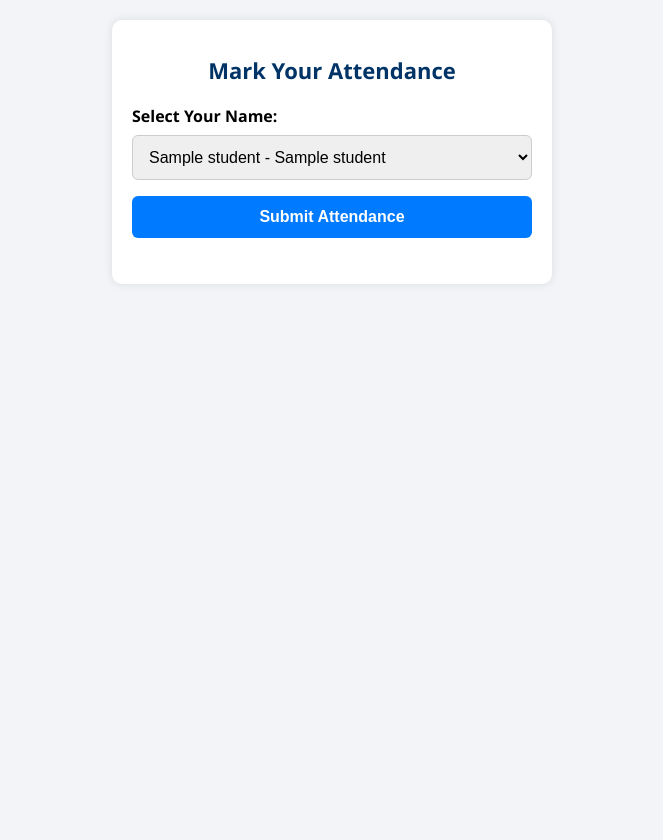
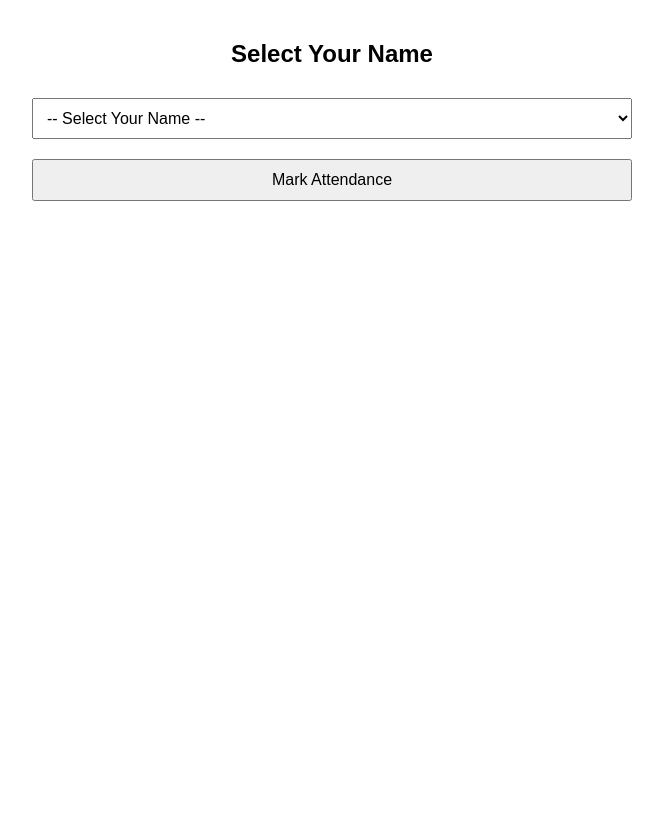
Before and after one commit to SaurabhExpertInnovator/Smart-Attendance-Management-System, a Flask app: template templates/student_list.html in a window 1280 px wide. Shown: the whole page, without its empty margins (308-971 px from the left). After the commit the page ends 201 px from the top, so only its background shows below. Run offline with Flask 2, Linux system fonts and the light colour scheme; the template is opened without the code that fills it: most values are stand-ins (such as "Sample title", 1, 10 or a date in 2020).

Commit message:
Update student_list.html

```diff
--- a/templates/student_list.html
+++ b/templates/student_list.html
@@ -1,132 +1,96 @@
 <!DOCTYPE html>
 <html lang="en">
 <head>
-  <meta charset="UTF-8" />
-  <meta name="viewport" content="width=device-width, initial-scale=1.0" />
+    <meta charset="UTF-8">
     <title>Mark Attendance</title>
+    <meta name="viewport" content="width=device-width, initial-scale=1.0">
     <style>
-    body {
-      margin: 0;
-      font-family: "Segoe UI", Tahoma, Geneva, Verdana, sans-serif;
-      background-color: #f2f4f8;
-      display: flex;
-      justify-content: center;
-      align-items: flex-start;
-      min-height: 100vh;
-      padding: 20px;
+        body { font-family: Arial, sans-serif; padding: 20px; max-width: 600px; margin: auto; }
+        h2 { text-align: center; }
+        select, button {
+            width: 100%; padding: 10px; margin: 10px 0; font-size: 16px;
         }
-
-    .container {
-      background-color: #ffffff;
-      padding: 20px;
-      border-radius: 10px;
-      width: 100%;
-      max-width: 400px;
-      box-shadow: 0 0 10px rgba(0, 0, 0, 0.1);
-    }
-
-    h1 {
-      text-align: center;
-      font-size: 22px;
-      color: #003366;
-      margin-bottom: 20px;
-    }
-
-    form {
-      display: flex;
-      flex-direction: column;
-    }
-
-    label {
-      margin-bottom: 8px;
-      font-weight: 600;
-    }
-
-    select,
-    button {
-      padding: 12px;
-      font-size: 16px;
-      margin-bottom: 16px;
-      border-radius: 6px;
-      border: 1px solid #ccc;
-      width: 100%;
-    }
-
-    button {
-      background-color: #007bff;
-      color: white;
-      font-weight: bold;
-      border: none;
-      cursor: pointer;
-      transition: background 0.3s;
-    }
-
-    button:hover {
-      background-color: #0056b3;
-    }
-
-    .note {
-      font-size: 14px;
-      color: red;
-      text-align: center;
-      margin-top: 10px;
-    }
+        .status { margin-top: 15px; text-align: center; font-weight: bold; }
+        .error { color: red; }
+        .success { color: green; }
     </style>
 </head>
 <body>
-  <div class="container">
-    <h1>Mark Your Attendance</h1>
-    <form id="attendanceForm" method="post" action="/mark" onsubmit="return attachLocation();">
-      <input type="hidden" name="session_id" value="{{ session_id }}">
-      <input type="hidden" name="latitude" id="latitude">
-      <input type="hidden" name="longitude" id="longitude">
-      <input type="hidden" name="device_id" id="device_id">
-
-      <label for="roll_number">Select Your Name:</label>
-      <select name="roll_number" required>
+    <h2>Select Your Name</h2>
+    <form id="attendanceForm">
+        <select id="roll_number" required>
+            <option value="">-- Select Your Name --</option>
             {% for student in students %}
-          <option value="{{ student[roll_col] }}">{{ student[roll_col] }} - {{ student[name_col] }}</option>
+                <option value="{{ student[roll_col] }}">{{ student[name_col] }} ({{ student[roll_col] }})</option>
             {% endfor %}
         </select>
-
-      <button type="submit">Submit Attendance</button>
-      <div class="note" id="status"></div>
+        <button type="submit">Mark Attendance</button>
+        <div class="status" id="status"></div>
     </form>
-  </div>
 
     <script>
-    function generateDeviceID() {
-      const fingerprint = navigator.userAgent + screen.width + screen.height + navigator.language;
-      return btoa(fingerprint).substring(0, 32);
+        document.getElementById('attendanceForm').addEventListener('submit', function (e) {
+            e.preventDefault();
+            const roll_number = document.getElementById('roll_number').value;
+            const statusDiv = document.getElementById('status');
+
+            if (!roll_number) {
+                statusDiv.textContent = "Please select your name.";
+                statusDiv.className = "status error";
+                return;
             }
 
-    function attachLocation() {
-      const latInput = document.getElementById('latitude');
-      const lonInput = document.getElementById('longitude');
-      const deviceInput = document.getElementById('device_id');
-      const status = document.getElementById('status');
-
-      deviceInput.value = generateDeviceID();
-
             if (!navigator.geolocation) {
-        status.textContent = "Geolocation is not supported by your browser.";
-        return false;
+                statusDiv.textContent = "Geolocation is not supported by your browser.";
+                statusDiv.className = "status error";
+                return;
             }
 
-      navigator.geolocation.getCurrentPosition(
-        (position) => {
-          latInput.value = position.coords.latitude.toFixed(6);
-          lonInput.value = position.coords.longitude.toFixed(6);
-          document.getElementById('attendanceForm').submit();
-        },
-        () => {
-          status.textContent = "Please allow location access to mark attendance.";
-        },
-        { timeout: 10000 }
-      );
+            statusDiv.textContent = "Getting your location...";
+            navigator.geolocation.getCurrentPosition(success, error, { enableHighAccuracy: true });
 
-      return false; // Prevent form submit until location is fetched
+            function success(position) {
+                const latitude = position.coords.latitude;
+                const longitude = position.coords.longitude;
+                const device_id = getDeviceId();
+
+                fetch("/mark", {
+                    method: "POST",
+                    headers: { 'Content-Type': 'application/x-www-form-urlencoded' },
+                    body: new URLSearchParams({
+                        session_id: "{{ session_id }}",
+                        roll_number: roll_number,
+                        latitude: latitude,
+                        longitude: longitude,
+                        device_id: device_id
+                    })
+                })
+                .then(response => response.text())
+                .then(data => {
+                    statusDiv.textContent = data;
+                    statusDiv.className = data.includes("successfully") ? "status success" : "status error";
+                })
+                .catch(err => {
+                    statusDiv.textContent = "Error submitting attendance.";
+                    statusDiv.className = "status error";
+                });
             }
+
+            function error() {
+                statusDiv.textContent = "Unable to retrieve your location.";
+                statusDiv.className = "status error";
+            }
+
+            function getDeviceId() {
+                // Fallback method: UUID stored in localStorage
+                let deviceId = localStorage.getItem("device_id");
+                if (!deviceId) {
+                    deviceId = 'dev-' + Math.random().toString(36).substr(2, 9);
+                    localStorage.setItem("device_id", deviceId);
+                }
+                return deviceId;
+            }
+        });
     </script>
 </body>
 </html>
```
Lines whose indentation alone changed are shown as unchanged.
